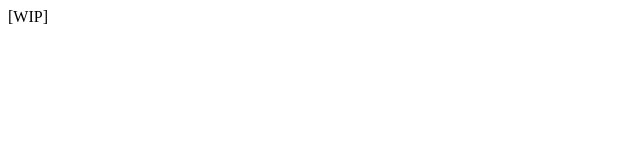
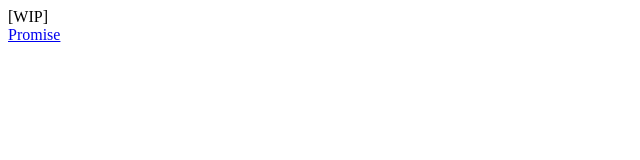
Before and after one commit to iendeavor/iendeavor.github.io, a plain HTML site: page index.html in a window 1280 px wide. Shown: the full height of the page, 0-640 px from the left. Drawn offline with Linux system fonts and the light colour scheme.

Commit message:
fix: wrong path

```diff
--- a/index.html
+++ b/index.html
@@ -3,7 +3,7 @@
 
 <body>
   <div>[WIP]</div>
-  <a href="app/promise/index.html">
+  <a href="apps/promise/index.html">Promise</a>
 </body>
 
 </html>
```
